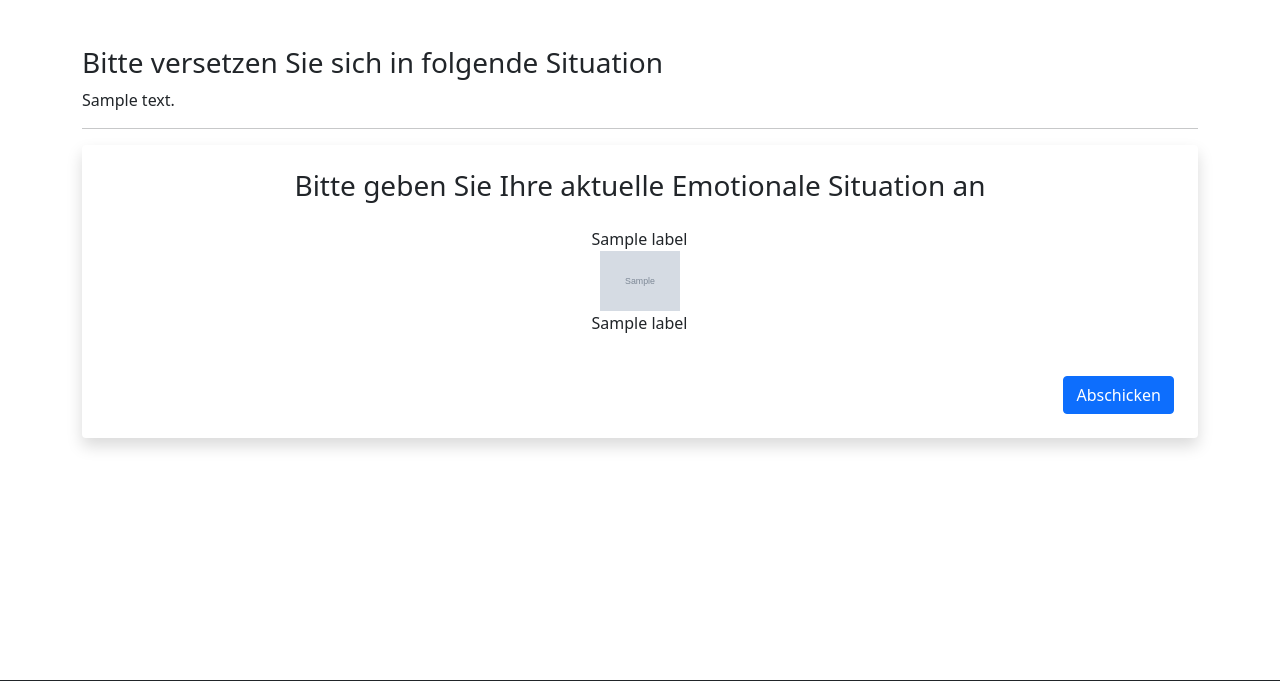
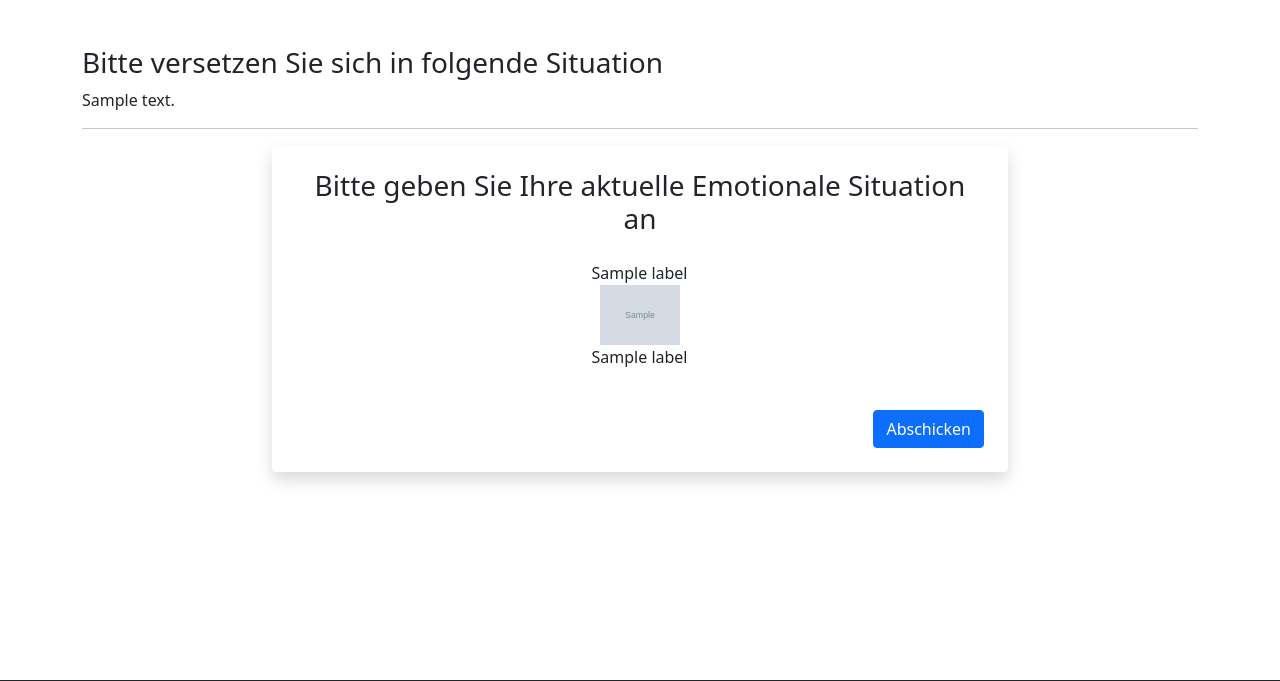
Before and after one commit to Kigstn/master-thesis, a Python web app: template app/templates/after_use_case_emotion.html in a window 1280 px wide. Shown: the part 54-735 px from the top of the page. Run offline with Jinja, Linux system fonts and the light colour scheme; the template is opened without the code that fills it: most values are stand-ins (such as "Sample title", 1, 10 or a date in 2020); grey boxes marked "Sample" are stand-in pictures.

Commit message:
fix missing div

```diff
--- a/app/templates/after_use_case_emotion.html
+++ b/app/templates/after_use_case_emotion.html
@@ -7,6 +7,8 @@
     <p> {{ use_case_text }} </p>
     <hr>
 
+    <div class="row">
+        <div class="col-12 col-lg-8 m-auto">
             <form class="multisteps-form__form"
                   action="/afterusecaseemotiontolimsurvey?use_case_id={{ usecaseid }}&use_case_step={{ usecasestep }}" method="post">
                 <!-- Page 1 -->
@@ -41,6 +43,8 @@
                     </div>
                 </div>
             </form>
+        </div>
+    </div>
 
     <div class="position-fixed top-0 end-0 p-3 align-items-center" style="z-index: 100000; margin-top: 50px;">
         <div class="toast hide bg-success" role="alert" aria-live="polite" aria-atomic="true">
```
Lines whose indentation alone changed are shown as unchanged.
